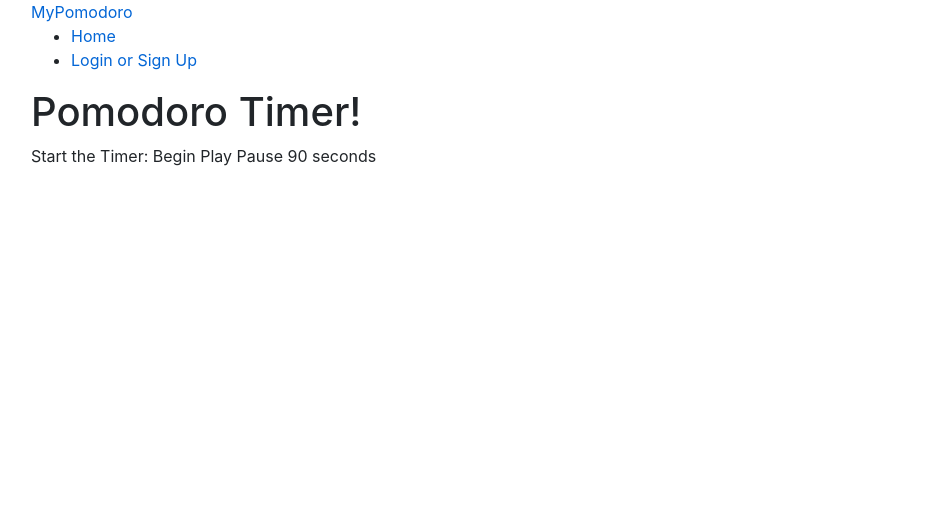
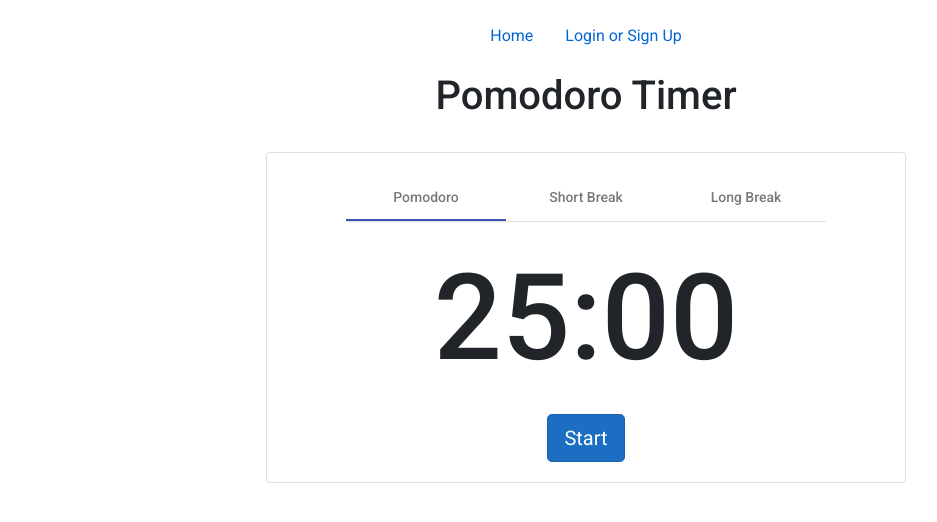
Before and after one commit to jjm0095/CSE_3311_Project, an Angular app in the folder WebApplication3/ClientApp/: page / in a window 1280 px wide. Shown: the top 522 px of the page, without its empty margins (54-991 px from the left). Built offline with nearby package versions, Linux system fonts and the light colour scheme.

Commit message:
updated timer

```diff
--- a/WebApplication3/ClientApp/angular.json
+++ b/WebApplication3/ClientApp/angular.json
@@ -20,8 +20,11 @@
             "main": "src/main.ts",
             "polyfills": "src/polyfills.ts",
             "tsConfig": "src/tsconfig.app.json",
-            "assets": ["src/assets"],
+            "assets": [
+              "src/assets"
+            ],
             "styles": [
+              "./node_modules/@angular/material/prebuilt-themes/indigo-pink.css",
               "node_modules/bootstrap/dist/css/bootstrap.min.css",
               "src/styles.css"
             ],
@@ -71,16 +74,26 @@
             "polyfills": "src/polyfills.ts",
             "tsConfig": "src/tsconfig.spec.json",
             "karmaConfig": "src/karma.conf.js",
-            "styles": ["src/styles.css"],
+            "styles": [
+              "./node_modules/@angular/material/prebuilt-themes/indigo-pink.css",
+              "src/styles.css"
+            ],
             "scripts": [],
-            "assets": ["src/assets"]
+            "assets": [
+              "src/assets"
+            ]
           }
         },
         "lint": {
           "builder": "@angular-devkit/build-angular:tslint",
           "options": {
-            "tsConfig": ["src/tsconfig.app.json", "src/tsconfig.spec.json"],
-            "exclude": ["**/node_modules/**"]
+            "tsConfig": [
+              "src/tsconfig.app.json",
+              "src/tsconfig.spec.json"
+            ],
+            "exclude": [
+              "**/node_modules/**"
+            ]
           }
         },
         "server": {
@@ -126,7 +139,9 @@
           "builder": "@angular-devkit/build-angular:tslint",
           "options": {
             "tsConfig": "e2e/tsconfig.e2e.json",
-            "exclude": ["**/node_modules/**"]
+            "exclude": [
+              "**/node_modules/**"
+            ]
           }
         }
       }
--- a/WebApplication3/ClientApp/src/app/app.component.html
+++ b/WebApplication3/ClientApp/src/app/app.component.html
@@ -1,12 +1,16 @@
 <header>
-  <div class="container">
-    <a href="#" class="logo">MyPomodoro</a>
-    <nav>
-      <ul>
-        <li><a href="#" routerLink="/">Home</a></li>
-        <li><a href="#" routerLink="/login">Login or Sign Up</a></li>
-      </ul>
-    </nav>
+  <div class="container my-3 d-flex justify-content-center">
+    <!--<a href="#" class="logo">MyPomodoro</a>-->
+    <!--<nav>-->
+    <ul class="nav nav-pills">
+      <li class="nav-item">
+        <a class="nav-link" href="#" routerLink="/">Home</a>
+      </li>
+      <li class="nav-item">
+        <a class="nav-link" href="#" routerLink="/login">Login or Sign Up</a>
+      </li>
+    </ul>
+    <!--</nav>-->
   </div>
 </header>
 
--- a/WebApplication3/ClientApp/src/app/home/home.component.html
+++ b/WebApplication3/ClientApp/src/app/home/home.component.html
@@ -1,4 +1,32 @@
-<h1>Pomodoro Timer!</h1>
-<div class="play-container">
+<div>
+  <h1 style="text-align: center;">Pomodoro Timer</h1>
+  <br />
+  <div class="card" style="width: 40rem; margin: auto;">
+    <div class="card-body d-flex justify-content-center">
+      <mat-tab-group>
+        <mat-tab label="Pomodoro">
+          <h1 class="m-4" style="text-align: center; font-size: 120px;">{{pomodoroTimer.timeString}}</h1>
+          <div class="d-flex justify-content-center">
+            <button type="button" class="btn btn-primary btn-lg mx-3" (click)="onPomodoroButton()">{{pomodoroTimer.buttonText}}</button>
+          </div>
+        </mat-tab>
+        <mat-tab label="Short Break">
+          <h1 class="m-4" style="text-align: center; font-size: 120px;">{{shortBreakTimer.timeString}}</h1>
+          <div class="d-flex justify-content-center">
+            <button type="button" class="btn btn-primary btn-lg mx-3" (click)="onShortBreakButton()()">{{shortBreakTimer.buttonText}}</button>
+          </div>
+        </mat-tab>
+        <mat-tab label="Long Break">
+          <h1 class="m-4" style="text-align: center; font-size: 120px;">{{longBreakTimer.timeString}}</h1>
+          <div class="d-flex justify-content-center">
+            <button type="button" class="btn btn-primary btn-lg mx-3" (click)="onLongBreakButton()()">{{longBreakTimer.buttonText}}</button>
+          </div>
+        </mat-tab>
+      </mat-tab-group>
+    </div>
+  </div>
+</div>
+
+<!--<div class="play-container">
   <p>Start the Timer: <span (click)="countdown()">Begin </span> <span (click)="playCountdown()">Play </span> <span (click)="pauseCountdown()">Pause </span>{{ timer }} seconds</p>
-</div>
+</div>-->
--- a/WebApplication3/ClientApp/src/app/home/home.component.ts
+++ b/WebApplication3/ClientApp/src/app/home/home.component.ts
@@ -1,16 +1,58 @@
 import { Component, OnInit } from '@angular/core';
+import { PortalModule } from '@angular/cdk/portal';
 
 @Component({
   selector: 'app-home',
   templateUrl: './home.component.html',
 })
-export class HomeComponent implements OnInit{
+
+
+export class HomeComponent implements OnInit {
+secondsToString(value: number): string {
+  var date = new Date(0);
+  date.setSeconds(value);
+  var timeString = date.toISOString().substr(14, 5);
+  return timeString;
+}
+
+  intervals = {
+    pomodoro: 1500,
+    shortBreak: 300,
+    longBreak: 900,
+  };
+
+  pomodoroTimer = {
+    timeSeconds: this.intervals.pomodoro,
+    timeString: this.secondsToString(this.intervals.pomodoro),
+    buttonText: "Start",
+    timerId: null,
+    paused: true,
+  };
+
+  shortBreakTimer = {
+    timeSeconds: this.intervals.shortBreak,
+    timeString: this.secondsToString(this.intervals.shortBreak),
+    buttonText: "Start",
+    timerId: null,
+    paused: true,
+  };
+
+  longBreakTimer = {
+    timeSeconds: this.intervals.longBreak,
+    timeString: this.secondsToString(this.intervals.longBreak),
+    buttonText: "Start",
+    timerId: null,
+    paused: true,
+  }
+
   timer: number = 90;
   pause: boolean = false;
   constructor() { }
+
   ngOnInit() {
 
   }
+
   countdown() {
 
       let intervalID = setInterval(() => {
@@ -32,4 +74,132 @@ export class HomeComponent implements OnInit{
       this.pause = false;
     }
   }
+
+  getButtonText(value: boolean): string {
+    return value ? "Start" : "Pause";
+  }
+
+  onPomodoroButton() {
+    // Reset the timer if time has reached 0
+    if (!this.pomodoroTimer.timeSeconds) {
+      if (this.pomodoroTimer.timerId) {
+        clearInterval(this.pomodoroTimer.timerId);
+        this.pomodoroTimer.timerId = null;
+      }
+      this.pomodoroTimer.timeSeconds = this.intervals.pomodoro;
+      this.loopPomodoro();
+    }
+    else {
+      // Start timer (first time)
+      if (!this.pomodoroTimer.timerId) {
+        this.pomodoroTimer.paused = false;
+        this.pomodoroTimer.buttonText = this.getButtonText(this.pomodoroTimer.paused);
+        this.loopPomodoro();
+      }
+      else {
+        // Pause/Resume the timer
+        this.pomodoroTimer.paused = !this.pomodoroTimer.paused;
+        this.pomodoroTimer.buttonText = this.getButtonText(this.pomodoroTimer.paused);
+      }
+    }
+  }
+
+  loopPomodoro() {
+    this.pomodoroTimer.timerId = setInterval(() => {
+      if (0 >= this.pomodoroTimer.timeSeconds) {
+        if (this.pomodoroTimer.timerId) {
+          clearInterval(this.pomodoroTimer.timerId);
+          this.pomodoroTimer.timerId = null;
+        }
+        return;
+      }
+      if (!this.pomodoroTimer.paused) {
+        this.pomodoroTimer.timeSeconds--;
+        this.pomodoroTimer.timeString = this.secondsToString(this.pomodoroTimer.timeSeconds);
+      }
+    }, 1000);
+  }
+
+  onShortBreakButton() {
+    // Reset the timer if time has reached 0
+    if (!this.shortBreakTimer.timeSeconds) {
+      if (this.shortBreakTimer.timerId) {
+        clearInterval(this.shortBreakTimer.timerId);
+        this.shortBreakTimer.timerId = null;
+      }
+      this.shortBreakTimer.timeSeconds = this.intervals.shortBreak;
+      this.loopShortBreak();
+    }
+    else {
+      // Start timer (first time)
+      if (!this.shortBreakTimer.timerId) {
+        this.shortBreakTimer.paused = false;
+        this.shortBreakTimer.buttonText = this.getButtonText(this.shortBreakTimer.paused);
+        this.loopShortBreak();
+      }
+      else {
+        // Pause/Resume the timer
+        this.shortBreakTimer.paused = !this.shortBreakTimer.paused;
+        this.shortBreakTimer.buttonText = this.getButtonText(this.shortBreakTimer.paused);
+      }
+    }
+  }
+
+  loopShortBreak() {
+    this.shortBreakTimer.timerId = setInterval(() => {
+      if (0 >= this.shortBreakTimer.timeSeconds) {
+        if (this.shortBreakTimer.timerId) {
+          clearInterval(this.shortBreakTimer.timerId);
+          this.shortBreakTimer.timerId = null;
+        }
+        return;
+      }
+      if (!this.shortBreakTimer.paused) {
+        this.shortBreakTimer.timeSeconds--;
+        this.shortBreakTimer.timeString = this.secondsToString(this.shortBreakTimer.timeSeconds);
+      }
+    }, 1000);
+  }
+
+  onLongBreakButton() {
+    // Reset the timer if time has reached 0
+    if (!this.longBreakTimer.timeSeconds) {
+      if (this.longBreakTimer.timerId) {
+        clearInterval(this.longBreakTimer.timerId);
+        this.longBreakTimer.timerId = null;
+      }
+      this.longBreakTimer.timeSeconds = this.intervals.longBreak;
+      this.loopLongBreak();
+    }
+    else {
+      // Start timer (first time)
+      if (!this.longBreakTimer.timerId) {
+        this.longBreakTimer.paused = false;
+        this.longBreakTimer.buttonText = this.getButtonText(this.longBreakTimer.paused);
+        this.loopLongBreak();
+      }
+      else {
+        // Pause/Resume the timer
+        this.longBreakTimer.paused = !this.longBreakTimer.paused;
+        this.longBreakTimer.buttonText = this.getButtonText(this.longBreakTimer.paused);
+      }
+    }
+  }
+
+  loopLongBreak() {
+    this.longBreakTimer.timerId = setInterval(() => {
+      if (0 >= this.longBreakTimer.timeSeconds) {
+        if (this.longBreakTimer.timerId) {
+          clearInterval(this.longBreakTimer.timerId);
+          this.longBreakTimer.timerId = null;
+        }
+        return;
+      }
+      if (!this.longBreakTimer.paused) {
+        this.longBreakTimer.timeSeconds--;
+        this.longBreakTimer.timeString = this.secondsToString(this.longBreakTimer.timeSeconds);
+      }
+    }, 1000);
+  }
+
 }
--- a/WebApplication3/ClientApp/src/index.html
+++ b/WebApplication3/ClientApp/src/index.html
@@ -7,7 +7,9 @@
 
     <meta name="viewport" content="width=device-width, initial-scale=1" />
     <link rel="icon" type="image/x-icon" href="favicon.ico" />
-  </head>
+      <link href="https://fonts.googleapis.com/css?family=Roboto:300,400,500&display=swap" rel="stylesheet">
+    <link href="https://fonts.googleapis.com/icon?family=Material+Icons" rel="stylesheet">
+</head>
   <body>
     <app-root>Loading...</app-root>
   </body>
--- a/WebApplication3/ClientApp/src/main.ts
+++ b/WebApplication3/ClientApp/src/main.ts
@@ -1,3 +1,4 @@
+import 'hammerjs';
 import { enableProdMode } from '@angular/core';
 import { platformBrowserDynamic } from '@angular/platform-browser-dynamic';
 
--- a/WebApplication3/ClientApp/src/styles.css
+++ b/WebApplication3/ClientApp/src/styles.css
@@ -1,6 +1,8 @@
 /* You can add global styles to this file, and also import other style files */
 
 /* Provide sufficient contrast against white background */
+@import "../node_modules/@angular/material/prebuilt-themes/indigo-pink.css";
+
 a {
   color: #0366d6;
 }
@@ -14,3 +16,6 @@ code {
   background-color: #1b6ec2;
   border-color: #1861ac;
 }
+
+html, body { height: 100%; }
+body { margin: 0; font-family: Roboto, "Helvetica Neue", sans-serif; }
```
Also changed, not shown: WebApplication3/ClientApp/package.json (+6 -1 lines), WebApplication3/ClientApp/src/app/app.module.ts (+6 -2 lines), 1 other file (tests, documents, lock files or other folders).
